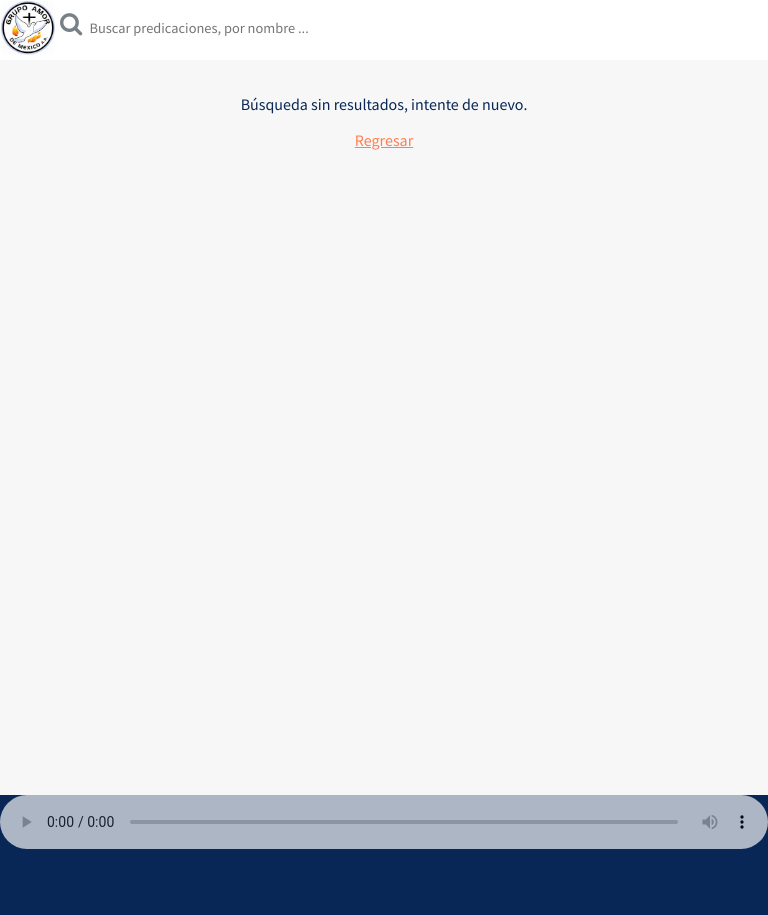
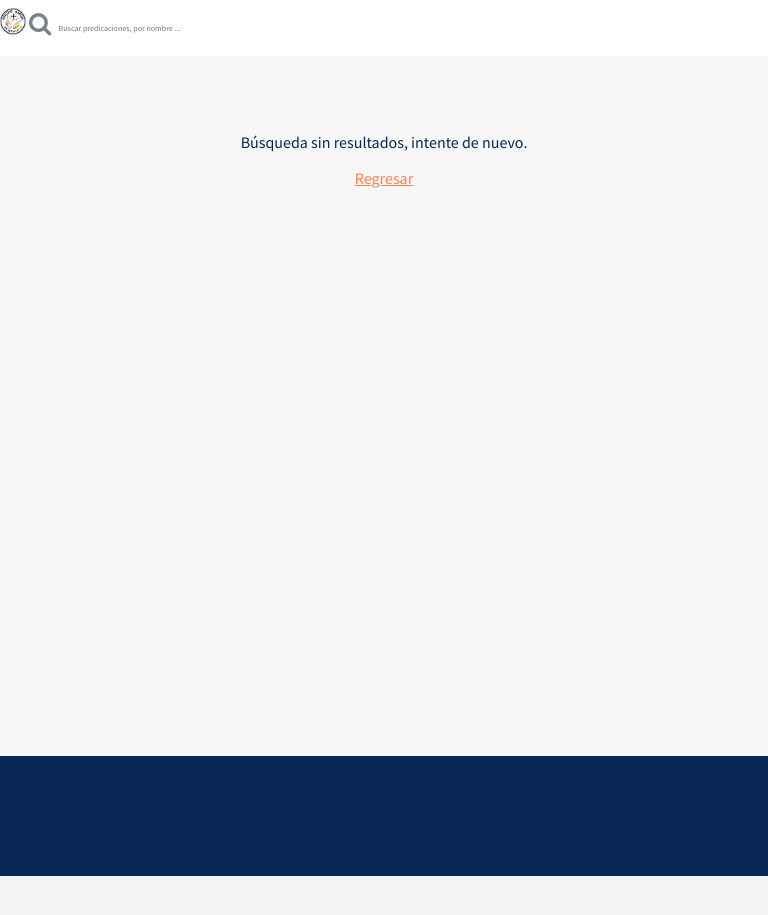
Before and after one commit to cristinarojas/conferncesSystem, a PHP site: page / in a window 768 px wide. After the commit the page ends 876 px from the top, so only its background shows below. Run offline with PHP 8.4, Linux system fonts and the light colour scheme; data that the repository does not hold is empty; some libraries are stand-ins or nearby versions.

Commit message:
Mediaqueries & other changes

```diff
--- a/modules/reproductor.php
+++ b/modules/reproductor.php
@@ -26,7 +26,7 @@
             </div>
 
             <div class="button-facebook">
-                <div class="fb-share-button" data-href="https://www.facebook.com/Grupoamormexico" data-layout="button_count"></div>
+                <div class="fb-share-button" data-href="http://grupoamor.org/predicaciones" data-layout="button"></div>
             </div>
         </div>
 
--- a/panel.php
+++ b/panel.php
@@ -91,10 +91,10 @@ if (!$data) {
                         url_imagen,
                         titulo_audio)
                         VALUES (
-                        '$autor',
+                        '". utf8_decode($autor) ."',
                         '$uploadfile',
                         '$urlImage',
-                        '$sermonName')";
+                        '". utf8_decode($sermonName) ."')";
 
                     $insert = $db->query($query);
 
--- /dev/null
+++ b/public/css/mediaqueries.css
@@ -0,0 +1,95 @@
+@media only screen and (max-device-width: 854px) {
+    .container .header-wrapper .logo {
+        width: 29px;
+        margin-top: 8px;
+    }
+    .container .header-wrapper .search {
+        width: 57%;
+    }
+    .container .header-wrapper .search input {
+        font-size: 0.5em;
+    }
+    .container .header-wrapper .button-facebook {
+        margin-top: 15px;
+    }
+    .container .sermons {
+        padding-top: 15%;
+    }
+
+    .player audio {
+        visibility: hidden;
+    }
+}
+
+/* Tablet */
+@media only screen and (device-width: 768px) and (device-height: 1024px) {
+    .container .header-wrapper .search {
+        width: 65%;
+    }
+
+    .container .header-wrapper .logo {
+        width: 60px;
+        margin-top: 0px;
+    }
+}
+
+/* Motorola */
+@media only screen and (device-width: 360px) and (device-height: 640px) {
+    .container .header-wrapper .search {
+        width: 60%;
+    }
+    .container .sermons {
+        padding-top: 15%;
+    }
+}
+
+/*iPhone6 Portrait*/
+@media only screen and (device-width: 375px) and (device-height: 667px) {
+    .container .header-wrapper .search {
+        width: 56%;
+    }
+    .container .sermons {
+        padding-top: 15%;
+    }
+}
+
+
+/*iPhone5 Portrait *
+@media only screen and (device-width: 320px) and (device-height: 568px) {
+    .container .header-wrapper .logo {
+        width: 29px;
+        margin-top: 8px;
+    }
+    .container .header-wrapper .search {
+        width: 57%;
+    }
+    .container .header-wrapper .search input {
+        font-size: 0.5em;
+    }
+    .container .header-wrapper .button-facebook {
+        margin-top: 15px;
+    }
+    .container .sermons {
+        padding-top: 15%;
+    }
+}
+
+/*iPhone4 Portrait*
+@media only screen and (device-width: 320px) and (device-height: 480px) {
+    .container .header-wrapper .logo {
+        width: 29px;
+        margin-top: 8px;
+    }
+    .container .header-wrapper .search {
+        width: 57%;
+    }
+    .container .header-wrapper .search input {
+        font-size: 0.5em;
+    }
+    .container .header-wrapper .button-facebook {
+        margin-top: 15px;
+    }
+    .container .sermons {
+        padding-top: 15%;
+    }
+}*/
--- a/public/css/predicaciones.css
+++ b/public/css/predicaciones.css
@@ -67,13 +67,6 @@ body {
     margin-top: 20px;
 }
 
-/*iPhone4 Portrait*/
-@media only screen and (min-device-width: 320px) and (max-device-width: 480px) {
-    .container .header-wrapper .search {
-        width: 80%;
-    }
-}
-
 .container .header-wrapper .search i {
   font-size: 1.5em;
   color: #788188;
@@ -107,39 +100,6 @@ body {
 .container .sermons p a {
     color: #FF7F50;
     text-align: center;
-}
-/*iPhone4 Portrait*/
-@media only screen and (min-device-width: 320px) and (max-device-width: 480px) {
-    .container .sermons {
-        padding-top: 15%;
-    }
-}
-
-/* iPad2 Portrait */
-@media only screen and (min-device-width: 768px) and (max-device-width: 1024px) {
-    .container .sermons {
-        padding-top: 7%;
-    }
-}
-
-/* Motorola */
-@media only screen and (min-device-width: 360px) and (max-device-width: 640px) and (orientation : landscape) {
-    .container .sermons  {
-        padding: 10%;
-    }
-}
-
-/* Motorola Android Portrait*/
-@media only screen and (min-device-width: 540px) and (max-device-width: 960px) {
-    .container .sermons  {
-        padding: 10%;
-    }
-}
-/* Amazon kindle firts generation*/
-@media only screen and (min-device-width: 600px) and (max-device-width: 1024px) {
-    .container .sermons  {
-        padding: 10%;
-    }
 }
 
 .container .sermons .item {
@@ -193,7 +153,6 @@ body {
   width: 100%;
   display: block;
   text-decoration: none;
-  text-transform: capitalize;
   color: #939aa0;
   font-size: 12px;
 }
--- a/public/js/audio.js
+++ b/public/js/audio.js
@@ -12,6 +12,7 @@ var playOrStop = function() {
         var audio = $(this).data('audio');
 
         if ($('#currentAudio').html() == '') {
+            $('.player audio').css('visibility', 'visible');
             player.attr('src', audio);
             $('#currentAudio').html(audio);
         } else {
--- a/templates/head.php
+++ b/templates/head.php
@@ -6,6 +6,7 @@
   <title>Grupo Amor - Predicaciones</title>
   <link rel="icon"type="image/ico" href="public/img/icon.ico">
   <link rel="stylesheet" type="text/css" href="public/css/predicaciones.css">
+  <link rel="stylesheet" type="text/css" href="public/css/mediaqueries.css">
   <link rel="stylesheet" type="text/css" href="public/css/normalize.css">
   <link rel="stylesheet" type="text/css" href="bower_components/font-awesome/css/font-awesome.min.css">
   <link href='http://fonts.googleapis.com/css?family=Source+Sans+Pro' rel='stylesheet' type='text/css'>
```
